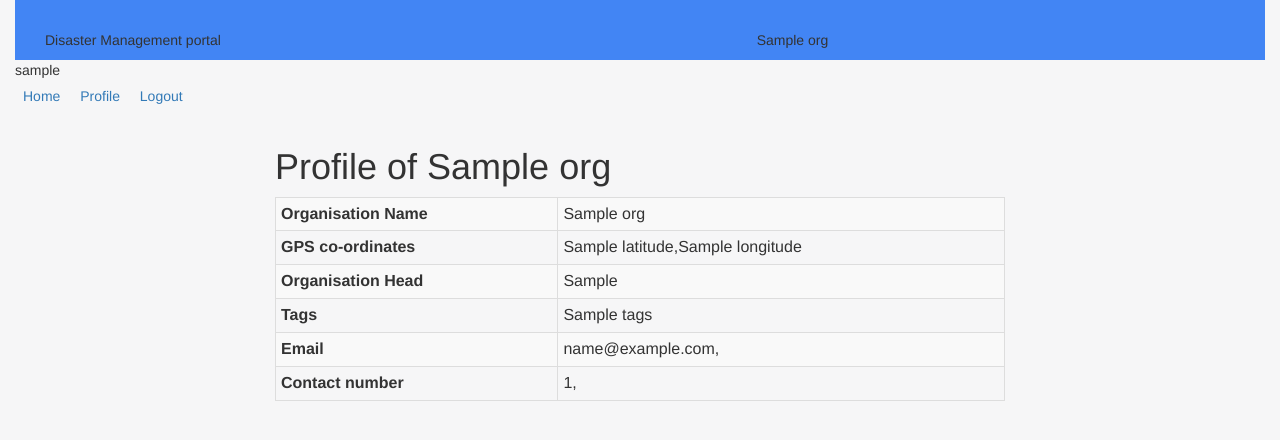
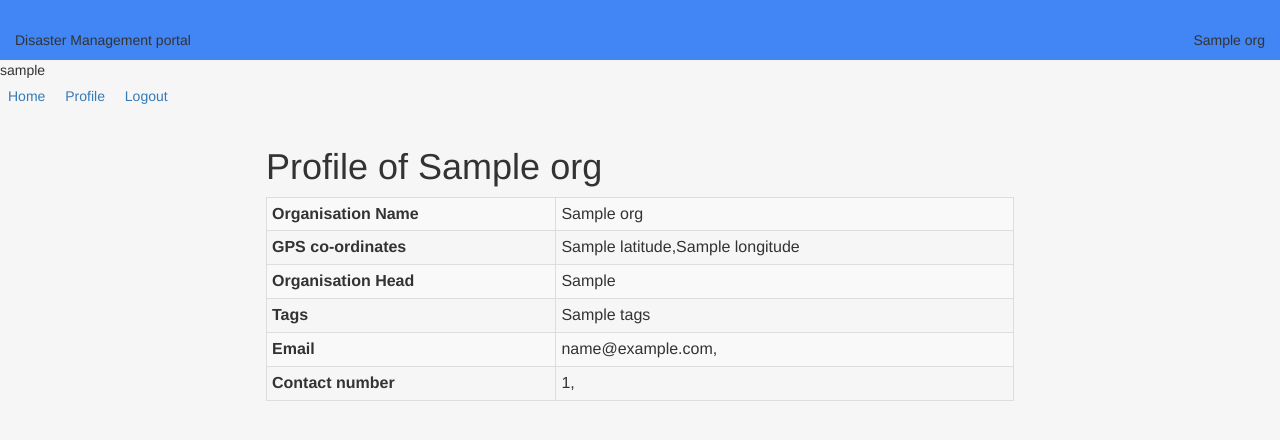
Before and after one commit to sairamkolla/Disaster-management-Portal, a Django app: template portal/organisation/templates/organisation/orgprofiletrail.html in a window 1280 px wide. Shown: the top 440 px of the page. Run offline with Django 3.2, Linux system fonts and the light colour scheme; the template is opened without the code that fills it: most values are stand-ins (such as "Sample title", 1, 10 or a date in 2020); some libraries are stand-ins or nearby versions.

Commit message:
data app updated and orgprofile.html also updated

```diff
--- a/portal/data/serializers.py
+++ b/portal/data/serializers.py
@@ -21,4 +21,4 @@ class MessageSerializer(serializers.ModelSerializer):
 class DisasterSerializer(serializers.ModelSerializer):
     class Meta:
         model = Disaster_Description
-        fields = ("id","created","disaster_name","reason","no_people_affected","latitude","longitude")
+        fields = ("id","created","disaster_name","disaster_code","reason","no_people_affected","latitude","longitude")
--- a/portal/data/urls.py
+++ b/portal/data/urls.py
@@ -3,5 +3,5 @@ from django.conf.urls import url, patterns
 urlpatterns = patterns('',
         url(r'^getmessages/(?P<id>\d+)/(?P<messageid>\d+)/$', 'data.views.getmessages'),
         url(r'^getdisasters/(?P<id>\d+)/(?P<disasterid>\d+)/$', 'data.views.getdisasters'),
-        url(r'^getuserid/$', 'data.views.getuserid'),
+
         )
--- a/portal/data/views.py
+++ b/portal/data/views.py
@@ -28,8 +28,3 @@ def getmessages(request,id,messageid):
             x.__setitem__("sender",Orgs.objects.get(id=x.items()[1][1]).name_of_org)
             del x['sender_org_id']
         return Response(serializer.data)
-
-@api_view(['GET'])
-def getuserid(request):
-    if request.method == 'GET' :
-        return Response({"id":request.user.id})
--- a/portal/organisation/templates/organisation/orgprofiletrail.html
+++ b/portal/organisation/templates/organisation/orgprofiletrail.html
@@ -2,19 +2,14 @@
 	<head>
 		<link rel="stylesheet" type="text/css" href="/static/organisation/css/bootstrap.min.css">
 		<link rel="stylesheet" type="text/css" href="/static/organisation/css/hometrail.css">
-		<script>
-		function aa(){
-		console.log('hey there!!');
-		}
-		</script>
 	</head>
 	<body>
-		<div class="container-fluid">
+		<div class="wrapper">
 			<div id="headerwrapper">
 				<div class="row" id="topbar">
-					<div class="col-md-3 col-sm-6 "><p>Disaster Management portal</p></div>
-					<div class="col-md-4 tile"></div>
-					<div class="col-md-3 col-sm-6"><p>{{ org.name_of_org }}</p></div>
+					<div style="float:left"><p>Disaster Management portal</p></div>
+
+					<div style="float:right"><p>{{ org.name_of_org }}</p></div>
 				</div>
 			</div>
 			<div id="mainbody">
@@ -32,7 +27,8 @@
 						<table class="table table-striped table-condensed table-bordered">
 							<tr>
 								<td><B>Organisation Name </B> </td>
-								<td>{{ org.name_of_org }}</td>
+								<td >{{ org.name_of_org }}</td>
+
 							</tr>
 							<tr>
 								<td><B>GPS co-ordinates </B> </td>
```
